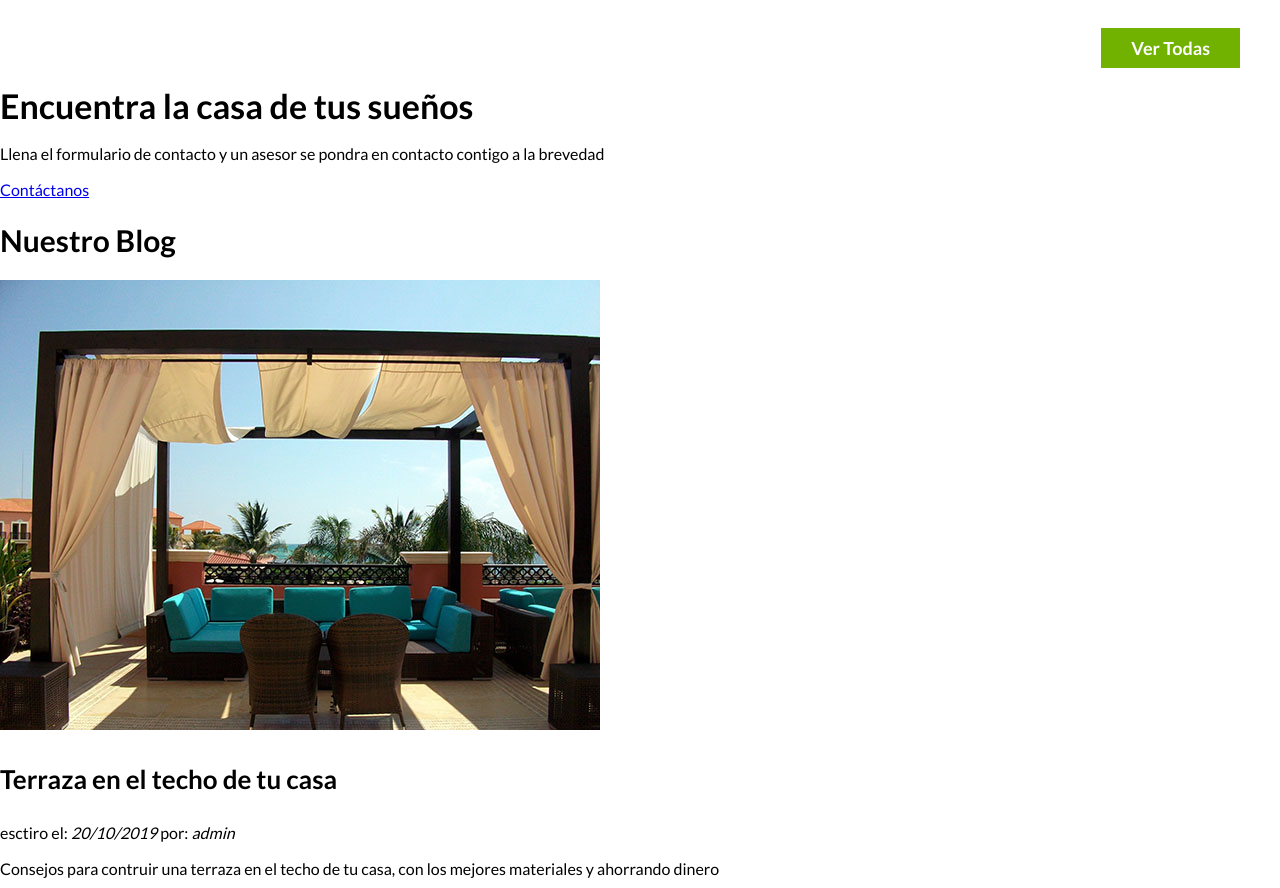
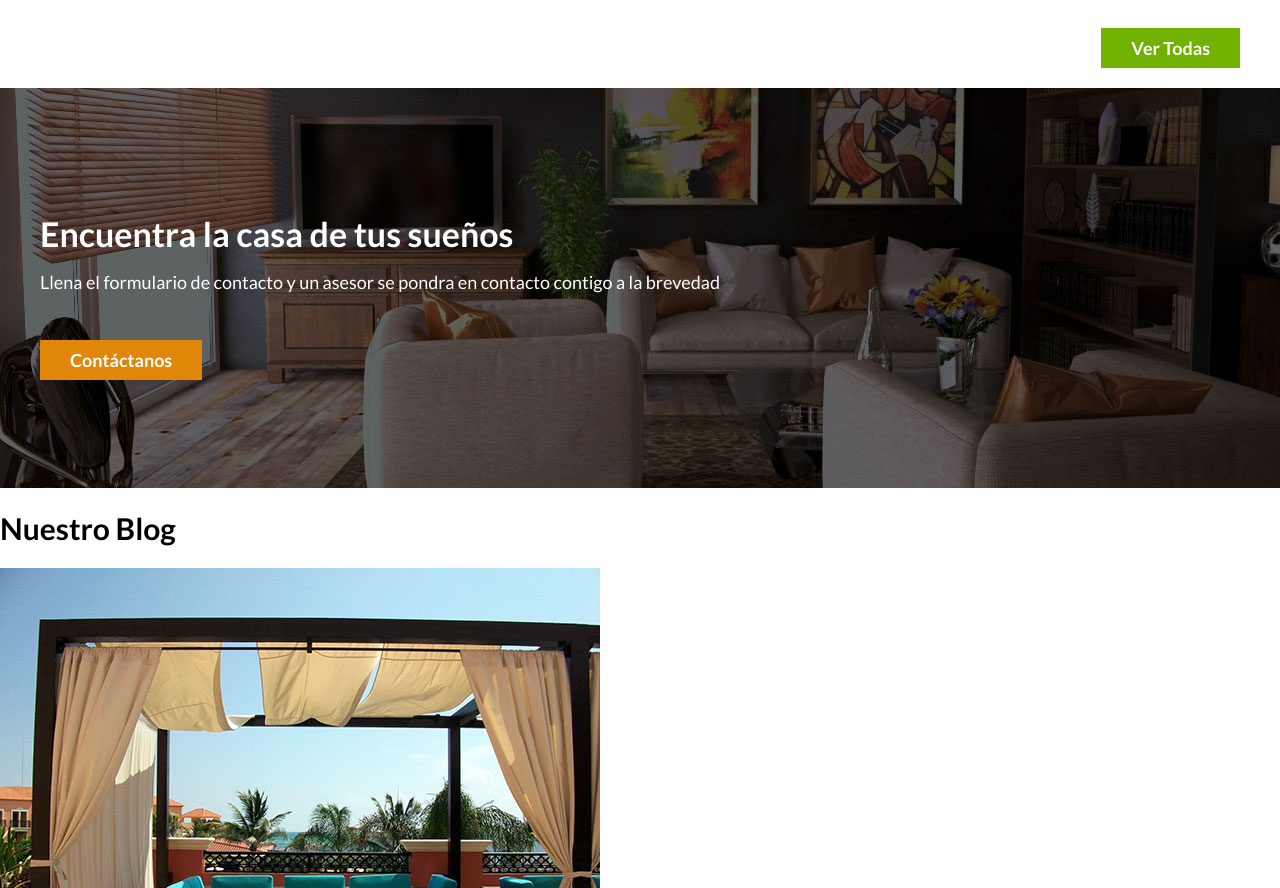
Before and after one commit to fuentesld/bienes_raices, a plain HTML site: page index.html in a window 1280 px wide. Shown: the part 1781-2669 px from the top of the page. Drawn offline with Linux system fonts and the light colour scheme.

Commit message:
Creamos Imagen de Contacto

```diff
--- a/css/style.css
+++ b/css/style.css
@@ -160,3 +160,21 @@ img{
   display: flex;
   justify-content: flex-end;
 }
+
+/* Contacto Home*/
+.imagen-contacto{
+  background: center center;
+  background-image: url(../img/encuentra.jpg);
+  height: 40rem;
+  display:flex;
+  align-items: center;
+}
+
+.contenido-contacto{
+  flex:1;
+  color:#ffffff;
+}
+
+.contenido-contacto p{
+  font-size: 1.8rem;
+}
--- a/index.html
+++ b/index.html
@@ -91,11 +91,13 @@
     </div>
   </main>
 
-  <section>
-    <h2>Encuentra la casa de tus sueños </h2>
-    <p>Llena el formulario de contacto y un asesor se pondra en contacto contigo a la brevedad</p>
+  <section class="imagen-contacto">
+    <div class="contenedor contenido-contacto">
+      <h2>Encuentra la casa de tus sueños </h2>
+      <p>Llena el formulario de contacto y un asesor se pondra en contacto contigo a la brevedad</p>
+      <a class="boton boton-amarillo" href="contacto.html">Contáctanos</a>
+    </div>
 
-    <a href="contacto.html">Contáctanos</a>
   </section>
 
   <section>
```
